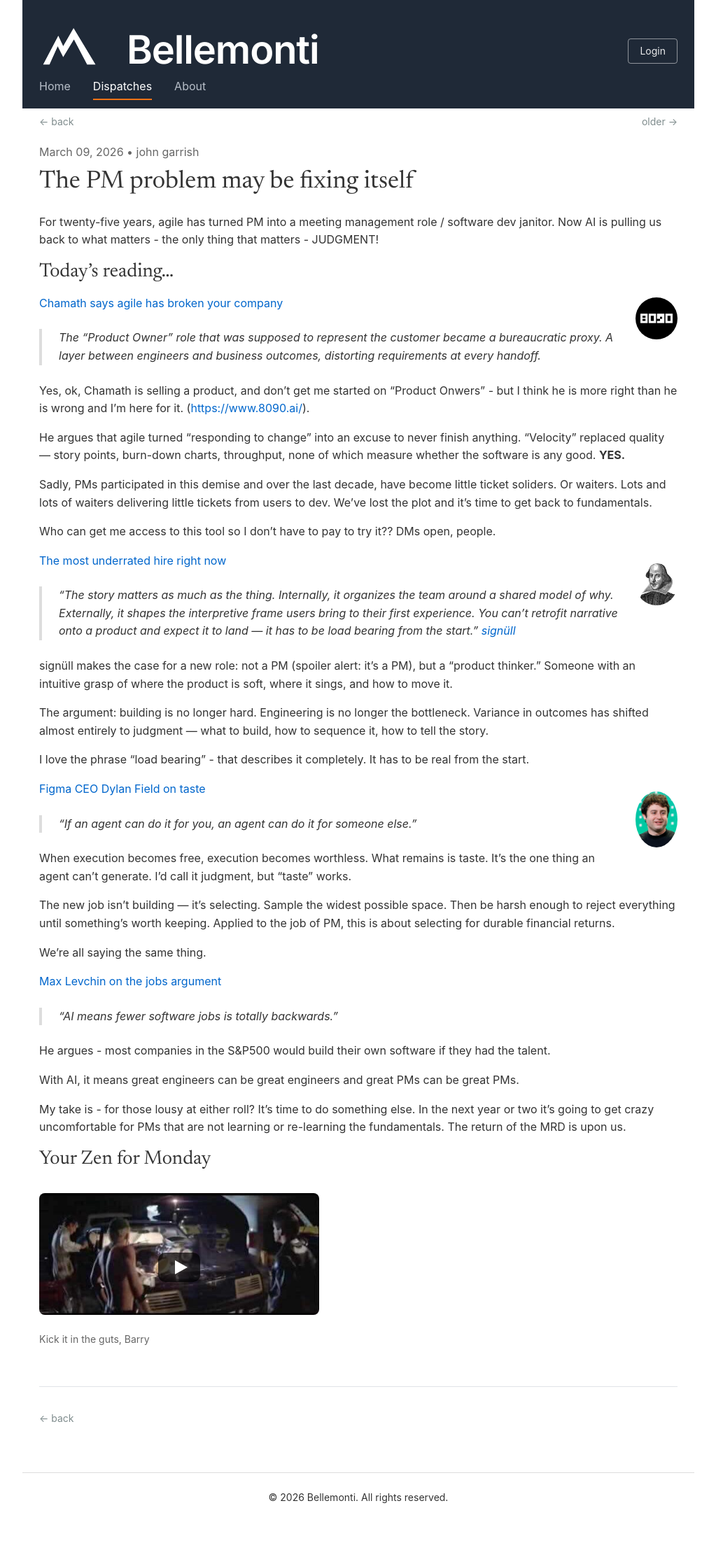
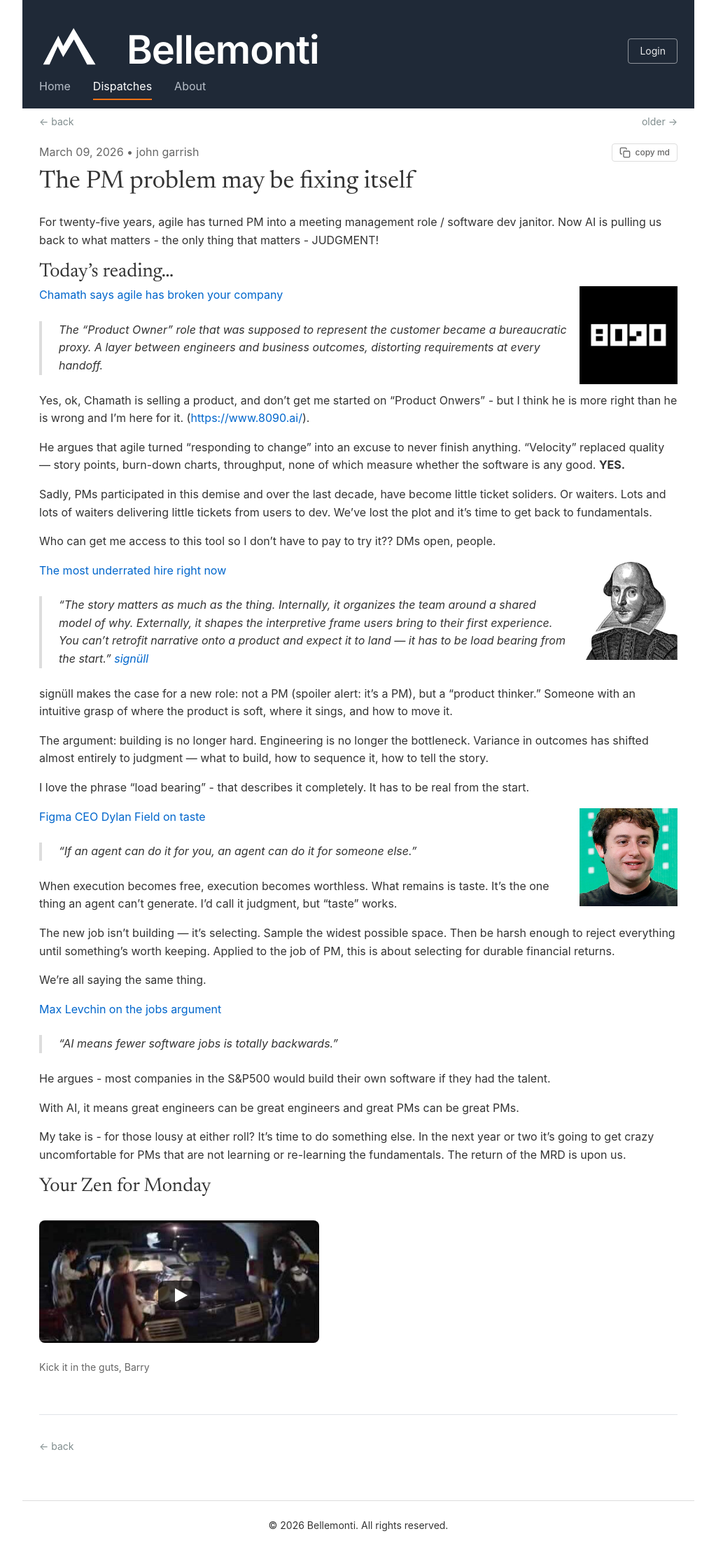
Before and after one commit to gibbygee/bellemonti-website, a Jekyll site: the page built from _dispatches/2026-03-09-pm-problem-may-be-fixing-itself.md, in a window 1280 px wide. Shown: the whole page at 70% size, without its empty margins (128-1151 px from the left). Built offline with Jekyll 4.4.1, drawn with Linux system fonts in a browser that asks for light colours; before the commit the page ends 2175 px from its top, so only the background shows below that.

Commit message:
Switch dispatch avatars to pure-markdown image-links
Drop the {% include avatar.html %} / {% include clear.html %} pattern in
favor of standard markdown image-links. CSS in _sass/_utilities.scss
floats them right, sizes them 140x140, and collapses the wrapper
paragraph so the image top aligns with the first line of the following
text. Section headings auto-clear floats so manual clears are
unnecessary. JS in assets/js/main.js opens every external link in a new
tab. A small plugin emits each dispatch's raw markdown source at
/dispatches/<slug>.md so the new "copy md" button in the reading layout
returns clean markdown rather than HTML. Project guidance and the
new-dispatch template updated to match.

Co-Authored-By: Claude Opus 4.7 (1M context) <noreply@anthropic.com>

```diff
--- a/_dispatches/2026-03-09-pm-problem-may-be-fixing-itself.md
+++ b/_dispatches/2026-03-09-pm-problem-may-be-fixing-itself.md
@@ -9,7 +9,7 @@ For twenty-five years, agile has turned PM into a meeting management role / soft
 
 ## Today's reading...
 
-{% include avatar.html img="8090-logo.jpeg" name="8090.ai" url="https://www.8090.ai/" %}
+[![8090.ai](/assets/images/8090-logo.jpeg)](https://www.8090.ai/)
 
 [Chamath says agile has broken your company](https://x.com/chamath/status/2028650332595896555)
 
@@ -23,8 +23,7 @@ Sadly, PMs participated in this demise and over the last decade, have become lit
 
 Who can get me access to this tool so I don't have to pay to try it?? DMs open, people.
 
-{% include clear.html %}
-{% include avatar.html img="signull.jpg" name="signüll" url="https://x.com/signulll" %}
+[![signüll](/assets/images/signull.jpg)](https://x.com/signulll)
 
 
 [The most underrated hire right now](https://x.com/signulll/status/2030404483897815089?s=12)
@@ -38,8 +37,7 @@ The argument: building is no longer hard. Engineering is no longer the bottlenec
 
 I love the phrase "load bearing" - that describes it completely. It has to be real from the start.
 
-{% include clear.html %}
-{% include avatar.html img="dylan-field.jpg" name="Dylan Field" url="https://x.com/zolofield" %}
+[![Dylan Field](/assets/images/dylan-field.jpg)](https://x.com/zolofield)
 
 
 [Figma CEO Dylan Field on taste](https://x.com/r0ck3t23/status/2027333669828866477)
@@ -52,7 +50,6 @@ The new job isn't building — it's selecting. Sample the widest possible space.
 
 We're all saying the same thing.
 
-{% include clear.html %}
 
 [Max Levchin on the jobs argument](https://x.com/mlevchin/status/2027473747633181151)
 
@@ -64,7 +61,6 @@ With AI, it means great engineers can be great engineers and great PMs can be gr
 
 My take is - for those lousy at either roll? It's time to do something else. In the next year or two it's going to get crazy uncomfortable for PMs that are not learning or re-learning the fundamentals. The return of the MRD is upon us.
 
-{% include clear.html %}
 
 ## Your Zen for Monday
 
--- a/_layouts/reading.html
+++ b/_layouts/reading.html
@@ -19,13 +19,22 @@ layout: default
       {% endif %}
     </nav>
     <header class="reading-header">
-      <p class="text-secondary" style="margin-bottom: 8px;">
+      <p class="text-secondary" style="margin-bottom: 8px; display: flex; align-items: center; justify-content: space-between;">
+        <span>
           <time datetime="{{ page.date | date_to_xmlschema }}">
             {{ page.date | date: "%B %d, %Y" }}
           </time>
           {% if page.author %}
             • {{ page.author }}
           {% endif %}
+        </span>
+        <button class="copy-md-btn" type="button" aria-label="Copy markdown source" title="Copy markdown source">
+          <svg viewBox="0 0 24 24" width="16" height="16" aria-hidden="true" fill="none" stroke="currentColor" stroke-width="2" stroke-linecap="round" stroke-linejoin="round">
+            <rect x="9" y="9" width="13" height="13" rx="2" ry="2"></rect>
+            <path d="M5 15H4a2 2 0 0 1-2-2V4a2 2 0 0 1 2-2h9a2 2 0 0 1 2 2v1"></path>
+          </svg>
+          <span class="copy-md-label">copy md</span>
+        </button>
       </p>
       <h1 style="margin-bottom: 24px;">{{ page.title }}</h1>
     </header>
--- /dev/null
+++ b/_plugins/dispatch_raw_source.rb
@@ -0,0 +1,17 @@
+# Writes the raw markdown source of each dispatch as a static file at
+# /dispatches/<slug>.md so the rendered page can offer a "copy markdown" action
+# that returns clean markdown (not HTML).
+Jekyll::Hooks.register :site, :post_write do |site|
+  dispatches = site.collections['dispatches']
+  next unless dispatches
+
+  dispatches.docs.each do |doc|
+    slug = File.basename(doc.path, '.md').sub(/^\d{4}-\d{2}-\d{2}-/, '')
+    raw  = File.read(doc.path)
+    body = raw.sub(/\A---\s*\n.*?\n---\s*\n/m, '').lstrip
+
+    out_path = File.join(site.dest, 'dispatches', "#{slug}.md")
+    FileUtils.mkdir_p(File.dirname(out_path))
+    File.write(out_path, body)
+  end
+end
--- a/_sass/_utilities.scss
+++ b/_sass/_utilities.scss
@@ -121,6 +121,36 @@
   border: 1px solid $color-border;
   border-radius: 8px;
   padding: $spacing-lg;
+}
+
+// Copy-markdown button on dispatch pages
+.copy-md-btn {
+  display: inline-flex;
+  align-items: center;
+  gap: 6px;
+  padding: 4px 10px;
+  font-family: $font-primary;
+  font-size: 12px;
+  font-weight: 500;
+  color: $color-text-secondary;
+  background-color: transparent;
+  border: 1px solid $color-border;
+  border-radius: 4px;
+  cursor: pointer;
+  transition: color 0.15s, background-color 0.15s, border-color 0.15s;
+
+  svg { display: block; }
+
+  &:hover {
+    color: $color-text-primary;
+    background-color: $color-white;
+  }
+
+  &.copied {
+    background-color: $color-link;
+    color: $color-white;
+    border-color: $color-link;
+  }
 }
 
 // Code block copy button
@@ -311,7 +341,7 @@
   }
 }
 
-// Dispatch floating avatar
+// Legacy floated avatar (kept so older dispatches using {% include avatar.html %} still render)
 .dispatch-avatar {
   display: block;
   float: right;
@@ -326,11 +356,52 @@
   display: block;
 }
 
-// Dispatch clear
 .dispatch-clear {
   display: block;
   clear: both;
   height: 0;
+}
+
+// V2 dispatch format — pure-markdown avatars that float right and let text wrap.
+// Any image-link (or bare image) that is the only thing in a paragraph becomes
+// a 140px square floated right. The wrapper paragraph collapses so the image's
+// top aligns with the first line of the following paragraph.
+.reading-content {
+  // Image-link wrapper paragraph: no surrounding spacing, image floats right.
+  p:has(> a:only-child > img:only-child),
+  p:has(> img:only-child) {
+    margin: 0;
+    line-height: 0;
+  }
+
+  p > a:only-child > img:only-child,
+  p > img:only-child {
+    float: right;
+    display: block;
+    width: 140px;
+    height: 140px;
+    object-fit: cover;
+    margin: 0 0 0.5rem 1rem;
+  }
+
+  // Section breaks end any floated avatar from the previous section.
+  h2, h3, h4 {
+    clear: both;
+  }
+
+  // Blockquote attribution line — opt in with kramdown IAL: {: .attribution}
+  blockquote .attribution,
+  blockquote p.attribution {
+    display: block;
+    font-style: normal;
+    font-size: 0.9em;
+    color: $color-text-secondary;
+    margin-top: 0.25rem;
+
+    &::before {
+      content: "— ";
+    }
+  }
 }
 
 // Video preview (YouTube / Instagram)
--- a/assets/js/main.js
+++ b/assets/js/main.js
@@ -115,6 +115,43 @@ document.addEventListener('DOMContentLoaded', function() {
       });
   }
 
+  // Open external links in a new tab.
+  // Same-origin and pure-fragment links are left alone.
+  document.querySelectorAll('a[href]').forEach(a => {
+    const href = a.getAttribute('href');
+    if (!href || href.startsWith('#') || href.startsWith('mailto:') || href.startsWith('tel:')) return;
+    let url;
+    try { url = new URL(href, window.location.href); } catch (e) { return; }
+    if (url.host && url.host !== window.location.host) {
+      a.setAttribute('target', '_blank');
+      a.setAttribute('rel', 'noopener noreferrer');
+    }
+  });
+
+  // Copy-markdown button (dispatch pages)
+  const copyMdBtn = document.querySelector('.copy-md-btn');
+  if (copyMdBtn) {
+    copyMdBtn.addEventListener('click', async () => {
+      const mdUrl = window.location.pathname.replace(/\/$/, '') + '.md';
+      const label = copyMdBtn.querySelector('.copy-md-label');
+      try {
+        const res = await fetch(mdUrl);
+        if (!res.ok) throw new Error('not found');
+        const md = await res.text();
+        await navigator.clipboard.writeText(md);
+        if (label) label.textContent = 'copied!';
+        copyMdBtn.classList.add('copied');
+        setTimeout(() => {
+          if (label) label.textContent = 'copy md';
+          copyMdBtn.classList.remove('copied');
+        }, 2000);
+      } catch (err) {
+        if (label) label.textContent = 'failed';
+        setTimeout(() => { if (label) label.textContent = 'copy md'; }, 2000);
+      }
+    });
+  }
+
   // Copy button for code blocks
   const codeBlocks = document.querySelectorAll('pre');
 
```
Also changed, not shown: _dispatches/2026-03-14-campfire-model.md (+5 -4 lines), _dispatches/2026-04-01-all-software-execs-have-the-same-job.md (+20 -4 lines), .claude/CLAUDE.md. Lines whose indentation alone changed are shown as unchanged.
